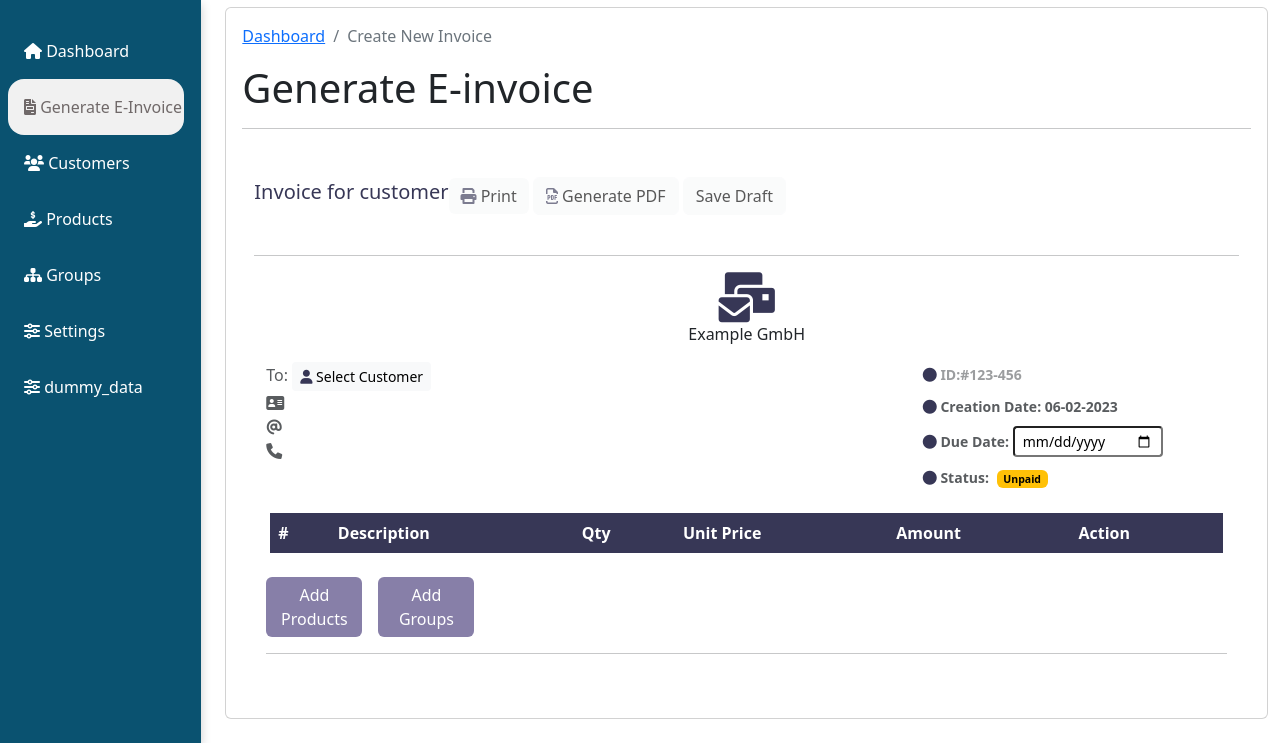
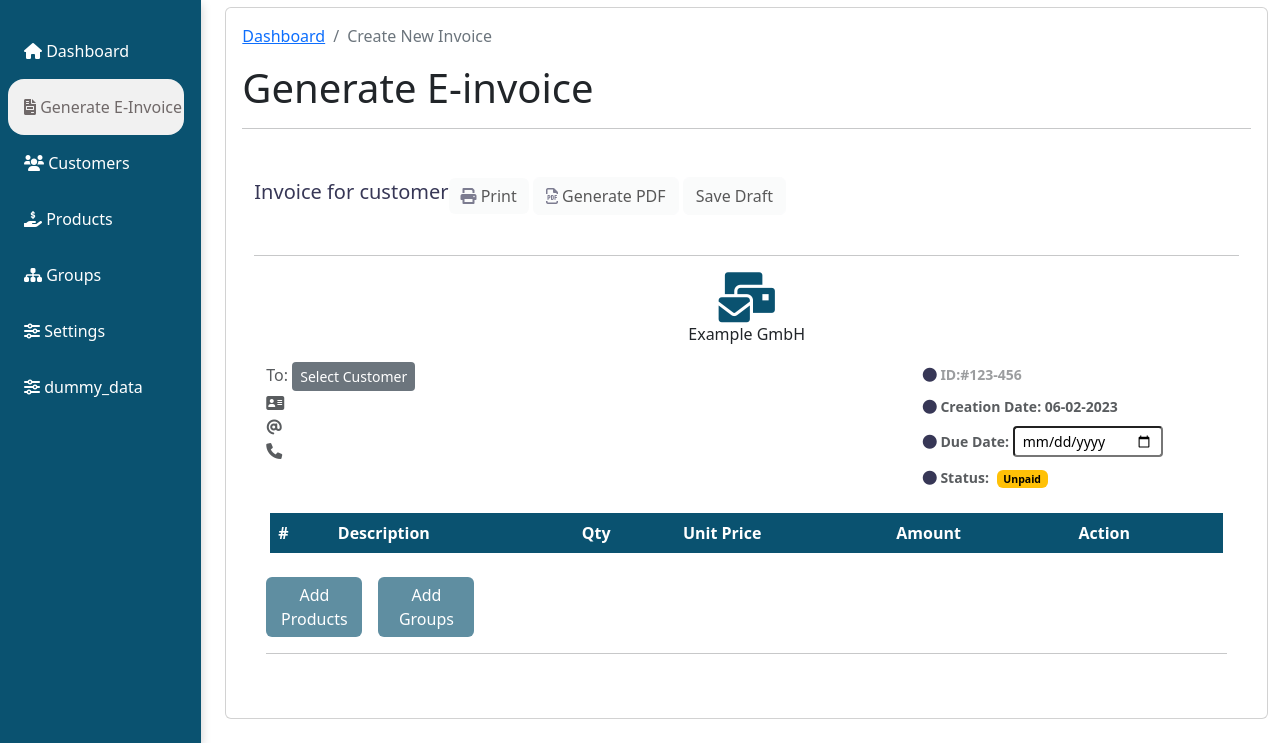
Before and after one commit to NikhilRaikar17/e-invoice, a Flask app: page /generate_invoice in a window 1280 px wide. Shown: the part 61-804 px from the top of the page. Run offline with Flask 2, Linux system fonts and the light colour scheme; a user stored in the database is signed in; data comes from the database, SQL or seed files in the repository; lists and menus that the app fills with data are empty; some libraries are stand-ins or nearby versions.

Commit message:
css formatting

```diff
--- a/e_invoice/templates/invoice_generator.html
+++ b/e_invoice/templates/invoice_generator.html
@@ -63,7 +63,7 @@
         <div class="container">
             <div class="col-md-12">
                 <div class="text-center">
-                    <i class="fas fa-mail-bulk ms-0" style="font-size:50px; color:#373756 ;"></i>
+                    <i class="fas fa-mail-bulk ms-0" style="font-size:50px; color:hsl(198, 83%, 24%);"></i>
                     <p class="pt-0">Example GmbH</p>
                 </div>
 
@@ -73,13 +73,13 @@
                 <div class="col-xl-8">
                     <ul class="list-unstyled" id="sender_information">
                         <li class="text-muted" id="customers-name">To:
-                            <button  class="btn btn-sm btn-light text-capitalize border-0"
+                            <button  class="btn btn-sm btn-secondary text-capitalize border-0"
                                 data-toggle="modal"
                                 data-title="Add"
                                 data-target="#select-customer"
                                 data-mdb-ripple-color="dark"
                                 >
-                                <i class="fa-solid fa-user" style="color: #373756;"></i>
+
                                 Select Customer
                             </button>
                         </li>
@@ -123,7 +123,7 @@
 
             <div class="row my-2 mx-1 justify-content-center">
                 <table class="table table-striped table-borderless" id="products_table">
-                    <thead id="products_table_header" style="background-color:#373756;" class="text-white">
+                    <thead id="products_table_header" style="background-color:hsl(198, 83%, 24%);" class="text-white">
                         <tr>
                         <th scope="col">#</th>
                         <th scope="col">Description</th>
@@ -148,7 +148,7 @@
                         data-toggle="modal"
                         data-title="Add"
                         data-target="#add_products_invoice"
-                        style="width: 10%;background-color:#483c7a;border-color: #8d87a8;color: rgb(255, 255, 255);"
+                        style="width: 10%;background-color:hsl(198, 83%, 24%);border-color: #8d87a8;color: rgb(255, 255, 255);"
                         disabled
                     >
                     Add Products
@@ -159,7 +159,7 @@
                         data-toggle="modal"
                         data-title="Add"
                         data-target="#add_group_products"
-                        style="width: 10%;background-color:#483c7a;border-color: #8d87a8;color: rgb(255, 255, 255);"
+                        style="width: 10%;background-color:hsl(198, 83%, 24%);border-color: #8d87a8;color: rgb(255, 255, 255);"
                         disabled
                     >
                     Add Groups
--- a/e_invoice/templates/invoice_items.html
+++ b/e_invoice/templates/invoice_items.html
@@ -8,13 +8,13 @@
   <h1>Manage Invoice Items</h1>
   <hr/>
 
-  <button class="btn btn-sm" style="border: 1px solid #373756; font-size:15px;color:#373756;"data-toggle="modal" data-title="Add" data-target="#add-item" type="button">
+  <button class="btn btn-sm" style="border: 1px solid hsl(198, 83%, 24%); font-size:15px;color:hsl(198, 83%, 24%);"data-toggle="modal" data-title="Add" data-target="#add-item" type="button">
     <i class="fa-solid fa-cart-plus"></i> Products
   </button>
 
   <div class="table-responsive mt-2">
     <table class="table table-striped table-responsive">
-      <thead style="background-color:#373756;" class="text-white">
+      <thead style="background-color:hsl(198, 83%, 24%);" class="text-white">
         <tr>
           <th>Name</th>
           <th>Price</th>
```
